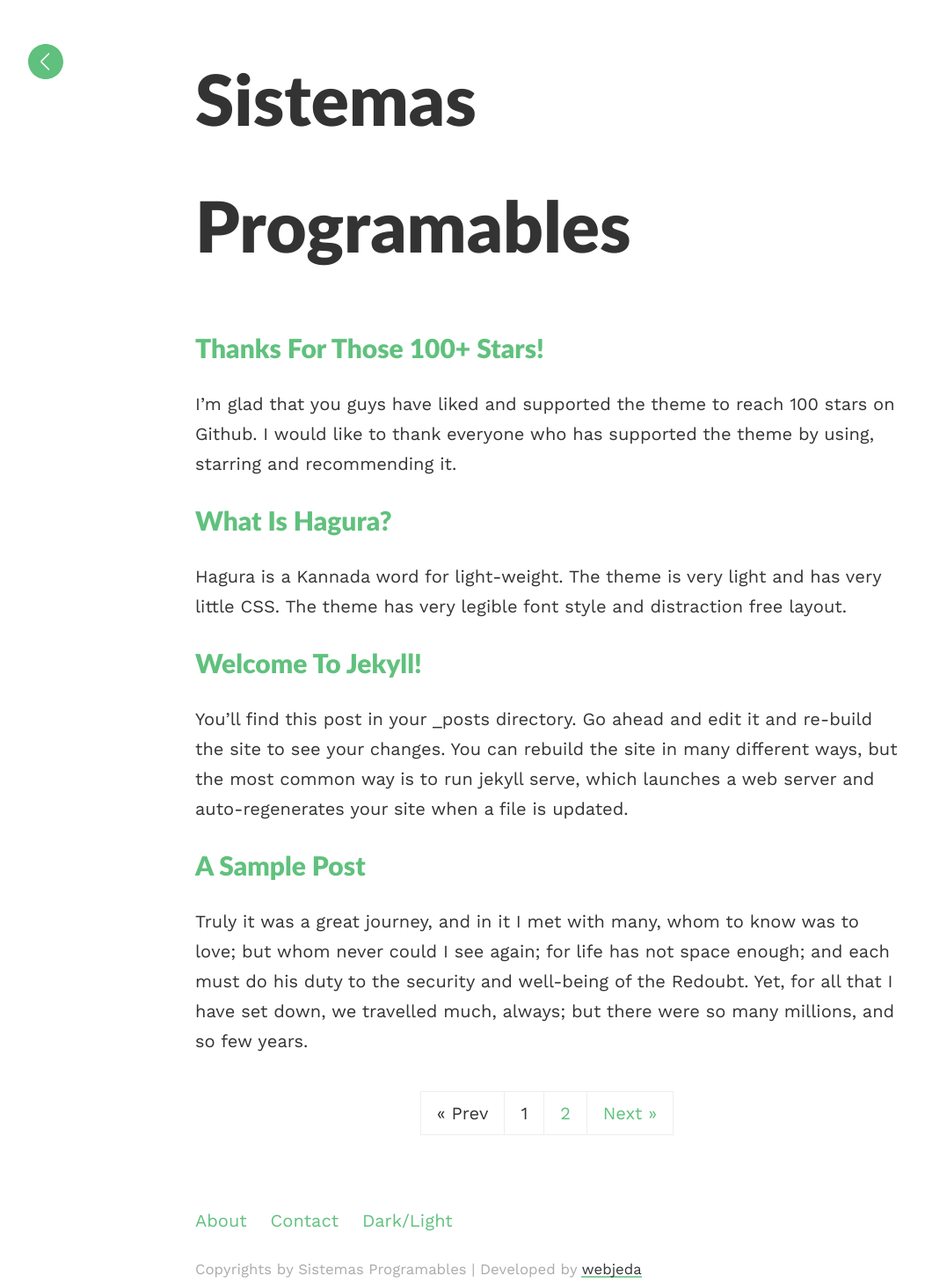
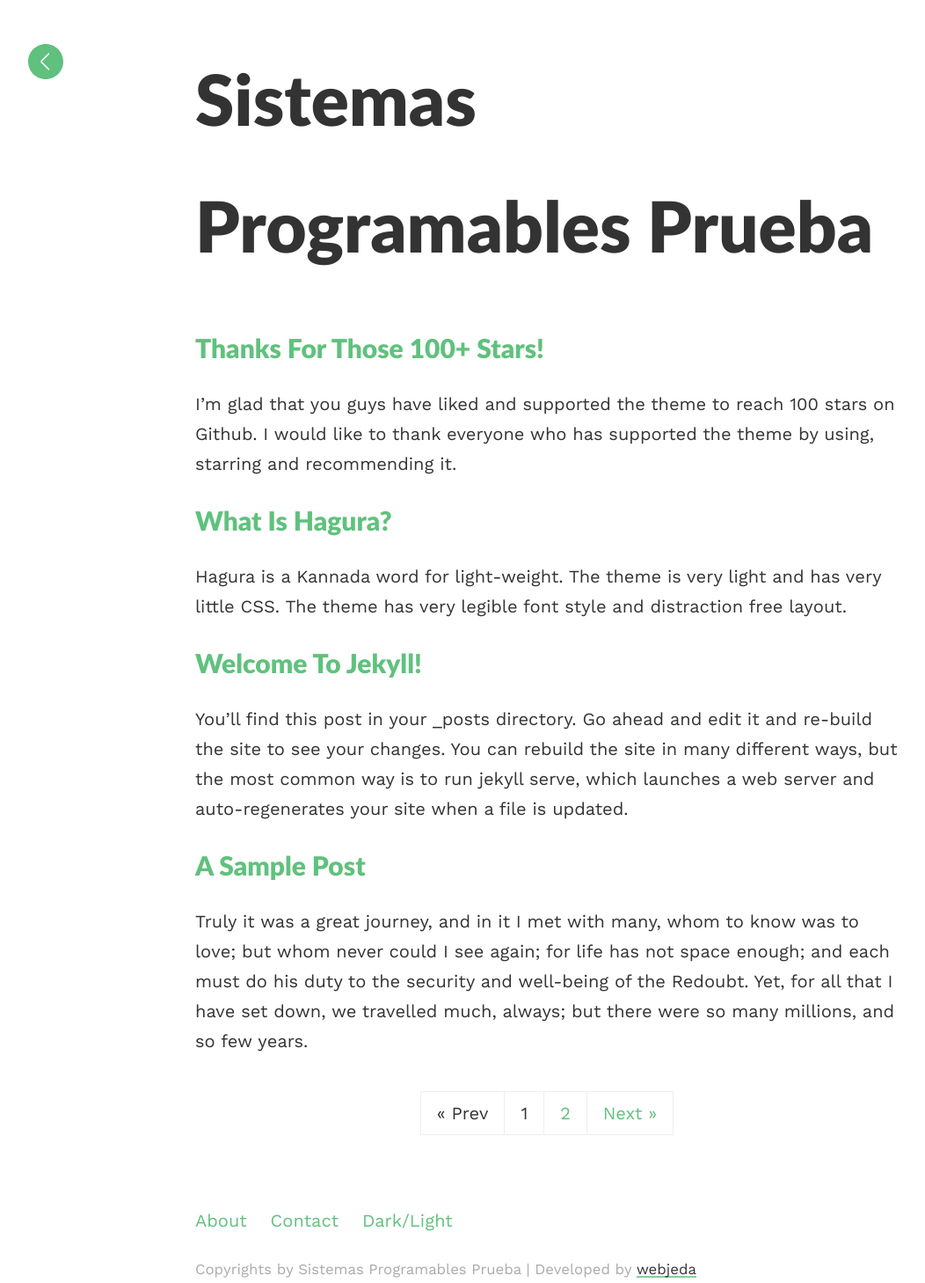
Before and after one commit to sharu725/hagura, a Jekyll site: the page built from index.html, in a window 1280 px wide. Shown: the whole page at 88% size, without its empty margins (18-1070 px from the left). Built offline with Jekyll 4.4.1, drawn with Linux system fonts in a browser that asks for light colours; the list of posts is cut into pages by our own code.

Commit message:
Update _config.yml

```diff
--- a/_config.yml
+++ b/_config.yml
@@ -1,6 +1,6 @@
 ### your site title here
 
-title: Sistemas Programables
+title: Sistemas Programables Prueba
 # disabled because we are using a custom domain
 #baseurl: /hagura # name of the repository
 email: L20212433@tectijuana.edu.mx
```
